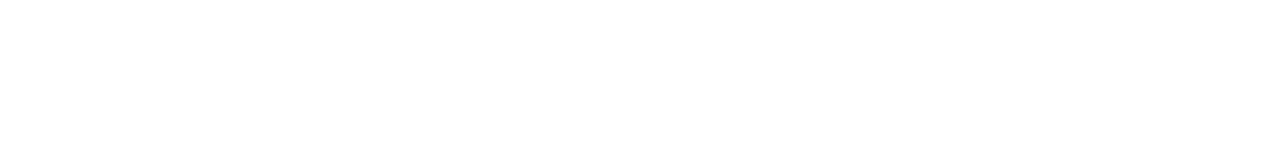
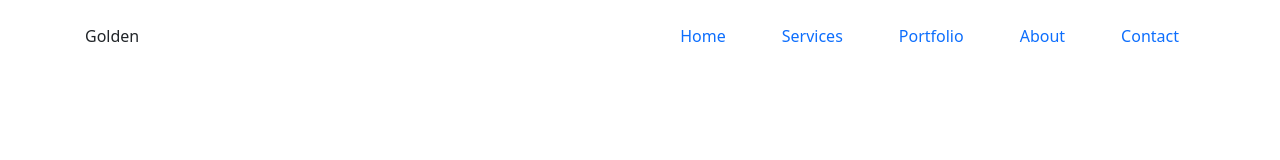
Before and after one commit to regina14-create/Landing-page, a website: page index.html in a window 1280 px wide. Drawn offline with nearby package versions, Linux system fonts and the light colour scheme; files that its build step writes are made by us from their sources.

Commit message:
Add navigation

```diff
--- a/index.html
+++ b/index.html
@@ -4,10 +4,28 @@
     <meta charset="UTF-8">
     <meta name="viewport" content="width=device-width, initial-scale=1.0">
     <title>Landing-page</title>
+
+    <link href="https://cdn.jsdelivr.net/npm/bootstrap@5.1.3/dist/css/bootstrap.min.css" rel="stylesheet" integrity="sha384-1BmE4kWBq78iYhFldvKuhfTAU6auU8tT94WrHftjDbrCEXSU1oBoqyl2QvZ6jIW3" crossorigin="anonymous">
     <link rel="stylesheet" href="vendor/bootstrap-grid.css">
     <link rel="stylesheet" href="style.css">
 </head>
 <body>
-
+   <header class="header py-3">
+        <div class="container">
+            <div class="row align-items-center">
+                <div class="col-md-3 logo"><p class="m-0">Golden</p></div>
+                <div class="col-md-9">
+                    <ul class="nav justify-content-end gap-4">
+                        <li class="nav-item"><a class="nav-link" href="#">Home</a></li>
+                        <li class="nav-item"><a class="nav-link" href="#">Services</a></li>
+                        <li class="nav-item"><a class="nav-link" href="#">Portfolio</a></li>
+                        <li class="nav-item"><a class="nav-link" href="#">About</a></li>
+                        <li class="nav-item"><a class="nav-link" href="#">Contact</a></li>
+                    </ul>
+                </div>
+            </div>
+        </div>
+   </header>
+<script src="https://cdn.jsdelivr.net/npm/bootstrap@5.1.3/dist/js/bootstrap.bundle.min.js" integrity="sha384-ka7Sk0Gln4gmtz2MlQnikT1wXgYsOg+OMhuP+IlRH9sENBO0LRn5q+8nbTov4+1p" crossorigin="anonymous"></script>
 </body>
 </html>
--- /dev/null
+++ b/sass/style.css
@@ -0,0 +1 @@
+/*# sourceMappingURL=style.css.map */
```
Also changed, not shown: 1 other file.
